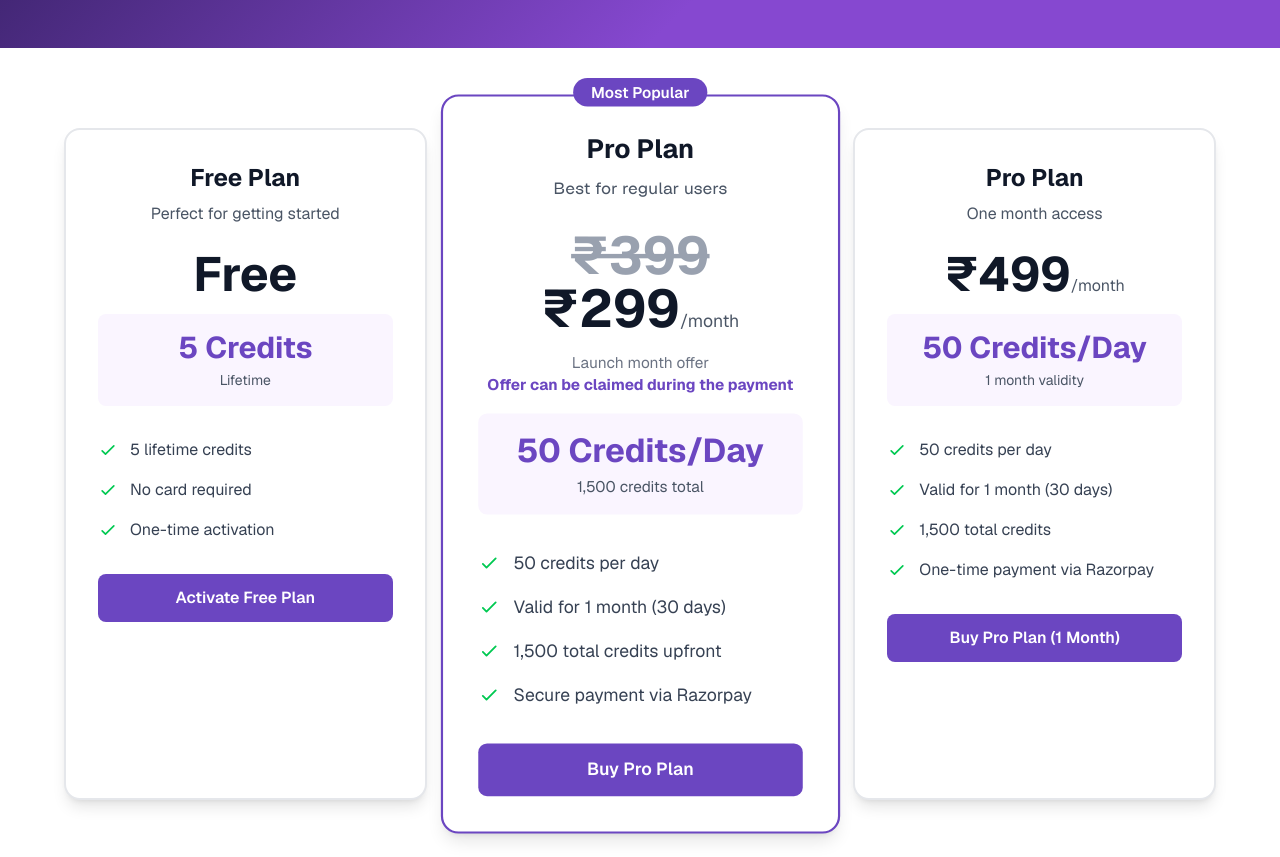
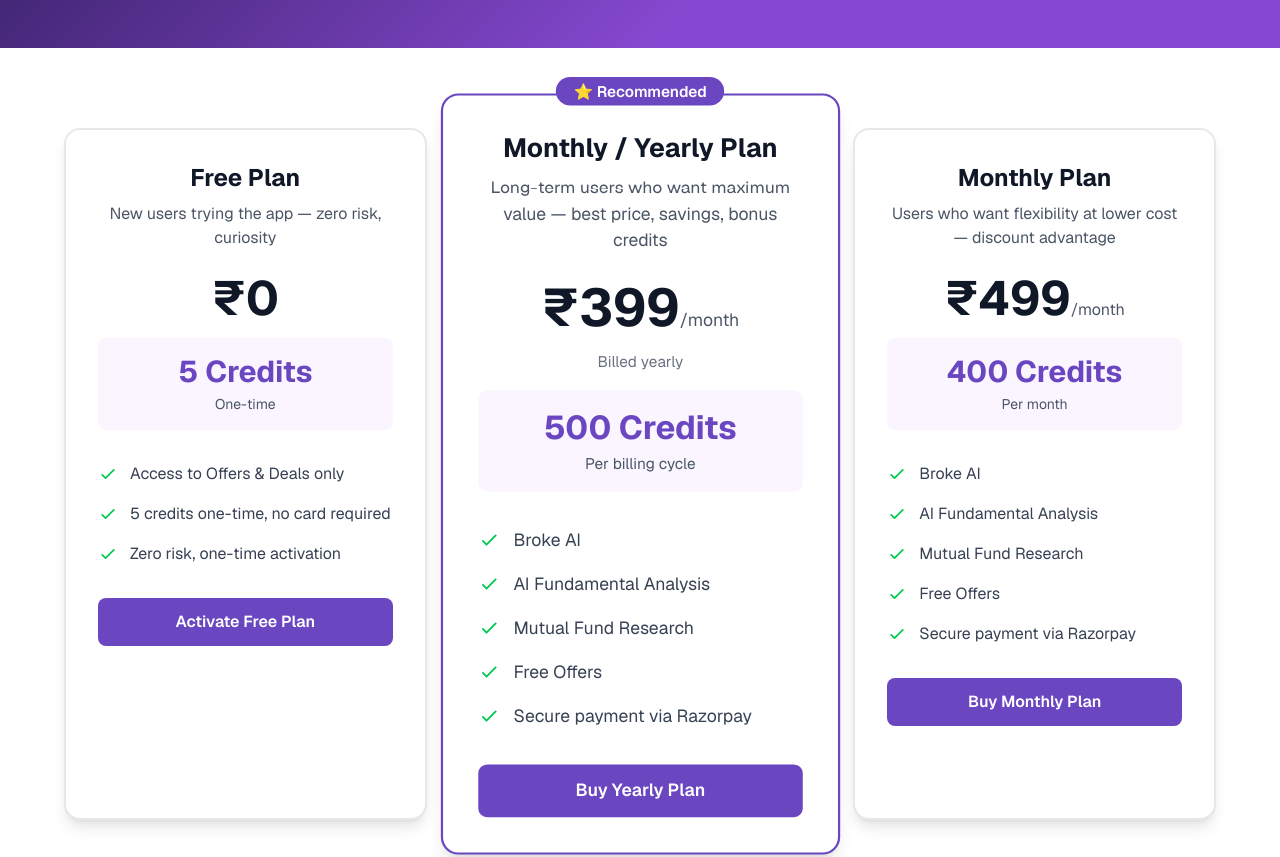
Before and after one commit to brokenomore71-vk/brokenomore-web, a Next.js app: page /pricing in a window 1280 px wide. Shown: the part 320-1177 px from the top of the page. Built offline with nearby package versions, Linux system fonts and the light colour scheme.

Commit message:
plan section updated

```diff
--- a/app/pricing/page.tsx
+++ b/app/pricing/page.tsx
@@ -680,15 +680,15 @@ export default function Pricing() {
             <div className="bg-white rounded-2xl shadow-lg border-2 border-gray-200 p-8">
               <div className="text-center mb-8">
                 <h3 className="text-2xl font-bold text-gray-900 mb-2">Free Plan</h3>
-                <p className="text-gray-600 mb-6">Perfect for getting started</p>
+                <p className="text-gray-600 mb-6">New users trying the app — zero risk, curiosity</p>
                 <div className="mb-4">
-                  <span className="text-5xl font-bold text-gray-900">Free</span>
+                  <span className="text-5xl font-bold text-gray-900">₹0</span>
                 </div>
                 <div className="bg-purple-50 rounded-lg p-4">
                   <div className="text-3xl font-bold text-[#6B46C1] mb-1">
                     5 Credits
                   </div>
-                  <div className="text-sm text-gray-600">Lifetime</div>
+                  <div className="text-sm text-gray-600">One-time</div>
                 </div>
               </div>
 
@@ -707,7 +707,7 @@ export default function Pricing() {
                       d="M5 13l4 4L19 7"
                     />
                   </svg>
-                  <span className="text-gray-700">5 lifetime credits</span>
+                  <span className="text-gray-700">Access to Offers & Deals only</span>
                 </li>
                 <li className="flex items-start">
                   <svg
@@ -723,7 +723,7 @@ export default function Pricing() {
                       d="M5 13l4 4L19 7"
                     />
                   </svg>
-                  <span className="text-gray-700">No card required</span>
+                  <span className="text-gray-700">5 credits one-time, no card required</span>
                 </li>
                 <li className="flex items-start">
                   <svg
@@ -739,7 +739,7 @@ export default function Pricing() {
                       d="M5 13l4 4L19 7"
                     />
                   </svg>
-                  <span className="text-gray-700">One-time activation</span>
+                  <span className="text-gray-700">Zero risk, one-time activation</span>
                 </li>
               </ul>
 
@@ -760,31 +760,27 @@ export default function Pricing() {
               </button>
             </div>
 
-            {/* Pro Plan - Middle (Most Popular) */}
+            {/* Monthly / Yearly Plan - Middle (Recommended) */}
             <div className="bg-white rounded-2xl shadow-lg border-2 border-[#6B46C1] p-8 scale-105 md:scale-110 relative">
               <div className="absolute -top-4 left-1/2 -translate-x-1/2">
                 <span className="bg-[#6B46C1] text-white px-4 py-1 rounded-full text-sm font-semibold">
-                  Most Popular
+                  ⭐ Recommended
                 </span>
               </div>
 
               <div className="text-center mb-8">
-                <h3 className="text-2xl font-bold text-gray-900 mb-2">Pro Plan</h3>
-                <p className="text-gray-600 mb-6">Best for regular users</p>
+                <h3 className="text-2xl font-bold text-gray-900 mb-2">Monthly / Yearly Plan</h3>
+                <p className="text-gray-600 mb-6">Long-term users who want maximum value — best price, savings, bonus credits</p>
                 <div className="mb-4">
-                  <span className="text-5xl font-bold text-gray-900"><span className="line-through text-gray-400">₹399</span> ₹299</span>
+                  <span className="text-5xl font-bold text-gray-900">₹399</span>
                   <span className="text-gray-600">/month</span>
                 </div>
-                <p className="text-sm text-gray-500 mb-4">
-                  Launch month offer
-                  <br />
-                  <p className="text-[#6B46C1]"><strong>Offer can be claimed during the payment</strong></p>
-                </p>
+                <p className="text-sm text-gray-500 mb-4">Billed yearly</p>
                 <div className="bg-purple-50 rounded-lg p-4">
                   <div className="text-3xl font-bold text-[#6B46C1] mb-1">
-                    50 Credits/Day
+                    500 Credits
                   </div>
-                  <div className="text-sm text-gray-600">1,500 credits total</div>
+                  <div className="text-sm text-gray-600">Per billing cycle</div>
                 </div>
               </div>
 
@@ -803,7 +799,7 @@ export default function Pricing() {
                       d="M5 13l4 4L19 7"
                     />
                   </svg>
-                  <span className="text-gray-700">50 credits per day</span>
+                  <span className="text-gray-700">Broke AI</span>
                 </li>
                 <li className="flex items-start">
                   <svg
@@ -819,7 +815,7 @@ export default function Pricing() {
                       d="M5 13l4 4L19 7"
                     />
                   </svg>
-                  <span className="text-gray-700">Valid for 1 month (30 days)</span>
+                  <span className="text-gray-700">AI Fundamental Analysis</span>
                 </li>
                 <li className="flex items-start">
                   <svg
@@ -835,7 +831,23 @@ export default function Pricing() {
                       d="M5 13l4 4L19 7"
                     />
                   </svg>
-                  <span className="text-gray-700">1,500 total credits upfront</span>
+                  <span className="text-gray-700">Mutual Fund Research</span>
+                </li>
+                <li className="flex items-start">
+                  <svg
+                    className="w-5 h-5 text-green-500 mr-3 mt-0.5 flex-shrink-0"
+                    fill="none"
+                    stroke="currentColor"
+                    viewBox="0 0 24 24"
+                  >
+                    <path
+                      strokeLinecap="round"
+                      strokeLinejoin="round"
+                      strokeWidth={2}
+                      d="M5 13l4 4L19 7"
+                    />
+                  </svg>
+                  <span className="text-gray-700">Free Offers</span>
                 </li>
                 <li className="flex items-start">
                   <svg
@@ -898,24 +910,24 @@ export default function Pricing() {
                   ? 'Processing...'
                   : isProSubscribed
                   ? 'Already Purchased'
-                  : 'Buy Pro Plan'}
+                  : 'Buy Yearly Plan'}
               </button>
             </div>
 
-            {/* Pro Plan - One Month (₹499) - same styling as Free */}
+            {/* Monthly Plan (₹499) */}
             <div className="bg-white rounded-2xl shadow-lg border-2 border-gray-200 p-8">
               <div className="text-center mb-8">
-                <h3 className="text-2xl font-bold text-gray-900 mb-2">Pro Plan</h3>
-                <p className="text-gray-600 mb-6">One month access</p>
+                <h3 className="text-2xl font-bold text-gray-900 mb-2">Monthly Plan</h3>
+                <p className="text-gray-600 mb-6">Users who want flexibility at lower cost — discount advantage</p>
                 <div className="mb-4">
                   <span className="text-5xl font-bold text-gray-900">₹499</span>
                   <span className="text-gray-600">/month</span>
                 </div>
                 <div className="bg-purple-50 rounded-lg p-4">
                   <div className="text-3xl font-bold text-[#6B46C1] mb-1">
-                    50 Credits/Day
+                    400 Credits
                   </div>
-                  <div className="text-sm text-gray-600">1 month validity</div>
+                  <div className="text-sm text-gray-600">Per month</div>
                 </div>
               </div>
 
@@ -934,7 +946,7 @@ export default function Pricing() {
                       d="M5 13l4 4L19 7"
                     />
                   </svg>
-                  <span className="text-gray-700">50 credits per day</span>
+                  <span className="text-gray-700">Broke AI</span>
                 </li>
                 <li className="flex items-start">
                   <svg
@@ -950,7 +962,7 @@ export default function Pricing() {
                       d="M5 13l4 4L19 7"
                     />
                   </svg>
-                  <span className="text-gray-700">Valid for 1 month (30 days)</span>
+                  <span className="text-gray-700">AI Fundamental Analysis</span>
                 </li>
                 <li className="flex items-start">
                   <svg
@@ -966,7 +978,7 @@ export default function Pricing() {
                       d="M5 13l4 4L19 7"
                     />
                   </svg>
-                  <span className="text-gray-700">1,500 total credits</span>
+                  <span className="text-gray-700">Mutual Fund Research</span>
                 </li>
                 <li className="flex items-start">
                   <svg
@@ -982,7 +994,23 @@ export default function Pricing() {
                       d="M5 13l4 4L19 7"
                     />
                   </svg>
-                  <span className="text-gray-700">One-time payment via Razorpay</span>
+                  <span className="text-gray-700">Free Offers</span>
+                </li>
+                <li className="flex items-start">
+                  <svg
+                    className="w-5 h-5 text-green-500 mr-3 mt-0.5 flex-shrink-0"
+                    fill="none"
+                    stroke="currentColor"
+                    viewBox="0 0 24 24"
+                  >
+                    <path
+                      strokeLinecap="round"
+                      strokeLinejoin="round"
+                      strokeWidth={2}
+                      d="M5 13l4 4L19 7"
+                    />
+                  </svg>
+                  <span className="text-gray-700">Secure payment via Razorpay</span>
                 </li>
               </ul>
 
@@ -1028,7 +1056,7 @@ export default function Pricing() {
                   ? 'Processing...'
                   : isProSubscribed
                   ? 'Already Purchased'
-                  : 'Buy Pro Plan (1 Month)'}
+                  : 'Buy Monthly Plan'}
               </button>
             </div>
           </div>
```
